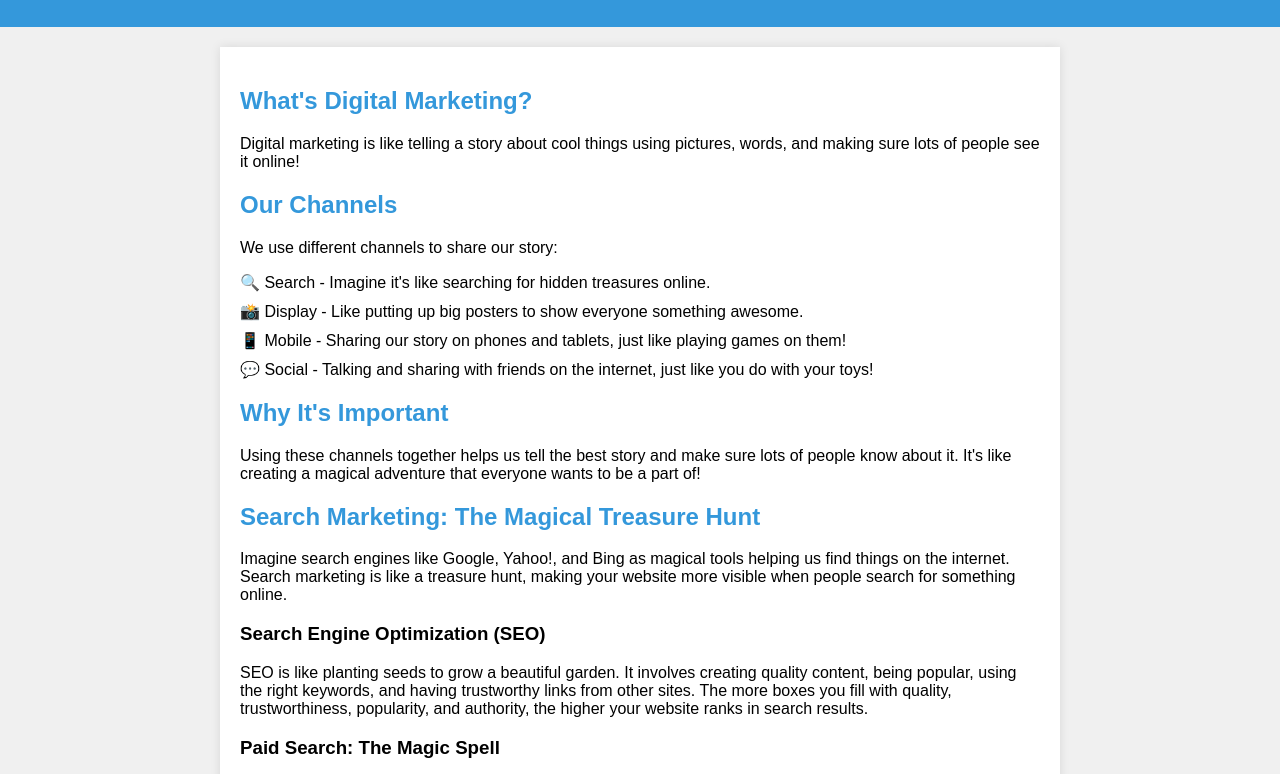
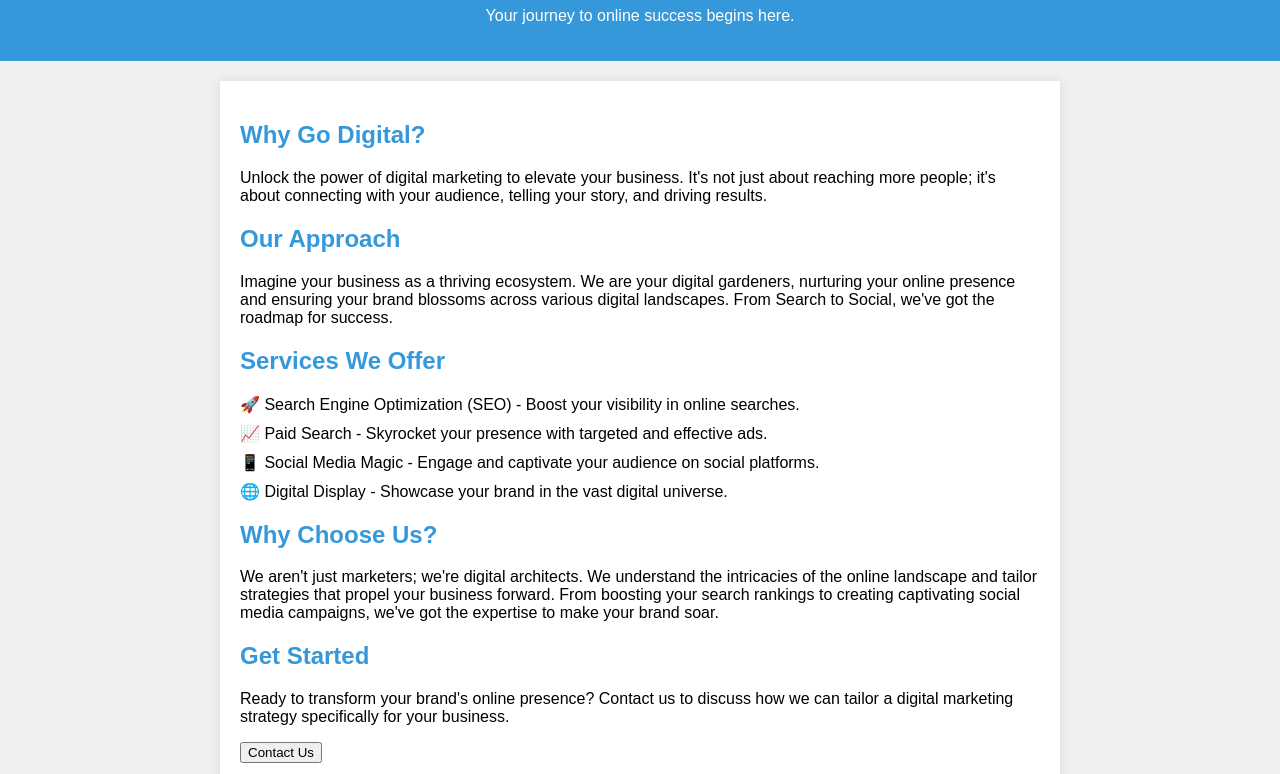
Before and after one commit to iederees-create/DigitalStorytelling101, a plain HTML site: page index.html in a window 1280 px wide. Shown: the part 93-867 px from the top of the page. Drawn offline with Linux system fonts and the light colour scheme.

Commit message:
Update index.html

```diff
--- a/index.html
+++ b/index.html
@@ -5,39 +5,40 @@
     <meta charset="UTF-8">
     <meta name="viewport" content="width=device-width, initial-scale=1.0">
     <link rel="stylesheet" href="style.css">
-    <title>Digital Marketing Fun</title>
+    <title>Digital Marketing Solutions</title>
 </head>
 
 <body>
     <header>
-        <h1>Welcome to Digital Marketing Fun!</h1>
+        <h1>Welcome to Digital Marketing Solutions!</h1>
+        <p>Your journey to online success begins here.</p>
     </header>
     <main>
         <section>
-            <h2>What's Digital Marketing?</h2>
-            <p>Digital marketing is like telling a story about cool things using pictures, words, and making sure lots of people see it online!</p>
+            <h2>Why Go Digital?</h2>
+            <p>Unlock the power of digital marketing to elevate your business. It's not just about reaching more people; it's about connecting with your audience, telling your story, and driving results.</p>
         </section>
         <section>
-            <h2>Our Channels</h2>
-            <p>We use different channels to share our story:</p>
+            <h2>Our Approach</h2>
+            <p>Imagine your business as a thriving ecosystem. We are your digital gardeners, nurturing your online presence and ensuring your brand blossoms across various digital landscapes. From Search to Social, we've got the roadmap for success.</p>
+        </section>
+        <section>
+            <h2>Services We Offer</h2>
             <ul>
-                <li>🔍 Search - Imagine it's like searching for hidden treasures online.</li>
-                <li>📸 Display - Like putting up big posters to show everyone something awesome.</li>
-                <li>📱 Mobile - Sharing our story on phones and tablets, just like playing games on them!</li>
-                <li>💬 Social - Talking and sharing with friends on the internet, just like you do with your toys!</li>
+                <li>🚀 Search Engine Optimization (SEO) - Boost your visibility in online searches.</li>
+                <li>📈 Paid Search - Skyrocket your presence with targeted and effective ads.</li>
+                <li>📱 Social Media Magic - Engage and captivate your audience on social platforms.</li>
+                <li>🌐 Digital Display - Showcase your brand in the vast digital universe.</li>
             </ul>
         </section>
         <section>
-            <h2>Why It's Important</h2>
-            <p>Using these channels together helps us tell the best story and make sure lots of people know about it. It's like creating a magical adventure that everyone wants to be a part of!</p>
+            <h2>Why Choose Us?</h2>
+            <p>We aren't just marketers; we're digital architects. We understand the intricacies of the online landscape and tailor strategies that propel your business forward. From boosting your search rankings to creating captivating social media campaigns, we've got the expertise to make your brand soar.</p>
         </section>
         <section>
-            <h2>Search Marketing: The Magical Treasure Hunt</h2>
-            <p>Imagine search engines like Google, Yahoo!, and Bing as magical tools helping us find things on the internet. Search marketing is like a treasure hunt, making your website more visible when people search for something online.</p>
-            <h3>Search Engine Optimization (SEO)</h3>
-            <p>SEO is like planting seeds to grow a beautiful garden. It involves creating quality content, being popular, using the right keywords, and having trustworthy links from other sites. The more boxes you fill with quality, trustworthiness, popularity, and authority, the higher your website ranks in search results.</p>
-            <h3>Paid Search: The Magic Spell</h3>
-            <p>Paid search is like a magic spell that makes your website appear at the top of search results. You pay a bit to be more visible, especially when people search for specific things. It's like knowing what people are looking for right at the moment they search!</p>
+            <h2>Get Started</h2>
+            <p>Ready to transform your brand's online presence? Contact us to discuss how we can tailor a digital marketing strategy specifically for your business.</p>
+            <button>Contact Us</button>
         </section>
     </main>
     <script src="script.js"></script>
```
